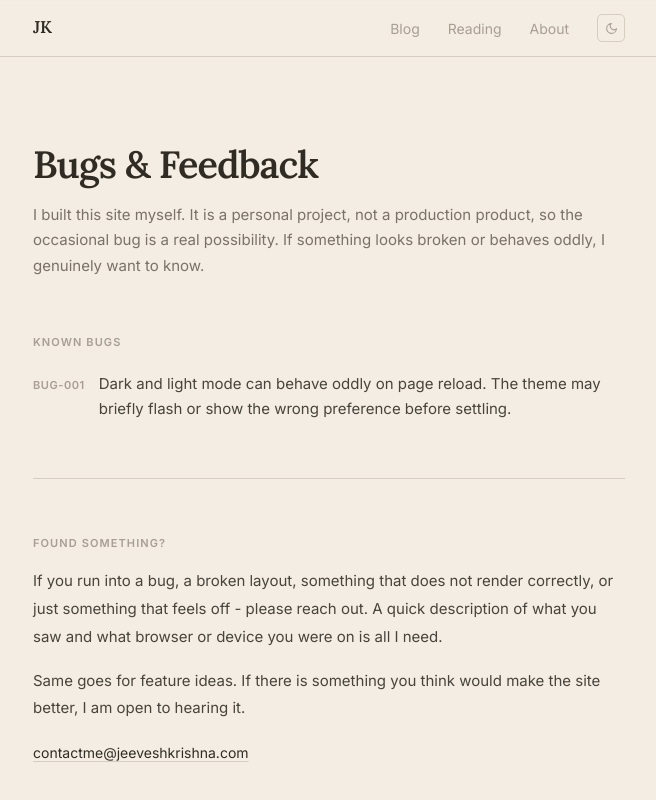
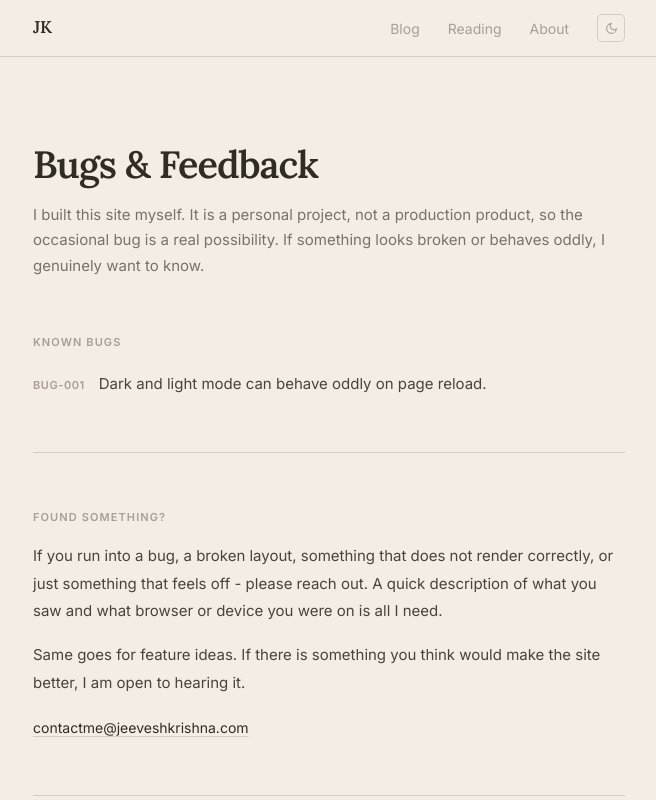
Before and after one commit to jeevesh2002/v5.jeeveshkrishna.com, a Next.js app: page /bugs in a window 1280 px wide. Shown: the top 800 px of the page, without its empty margins (311-967 px from the left). Built offline with nearby package versions, Linux system fonts and the light colour scheme.

Commit message:
fix: simplify description of known bug related to dark and light mode

```diff
--- a/app/bugs/page.tsx
+++ b/app/bugs/page.tsx
@@ -6,8 +6,7 @@ export const metadata: Metadata = { title: "Bugs & Feedback" };
 const knownBugs: { id: string; description: string; severity: "minor" | "cosmetic" }[] = [
   {
     id: "BUG-001",
-    description:
-      "Dark and light mode can behave oddly on page reload. The theme may briefly flash or show the wrong preference before settling.",
+    description: "Dark and light mode can behave oddly on page reload.",
     severity: "cosmetic",
   },
 ];
```
